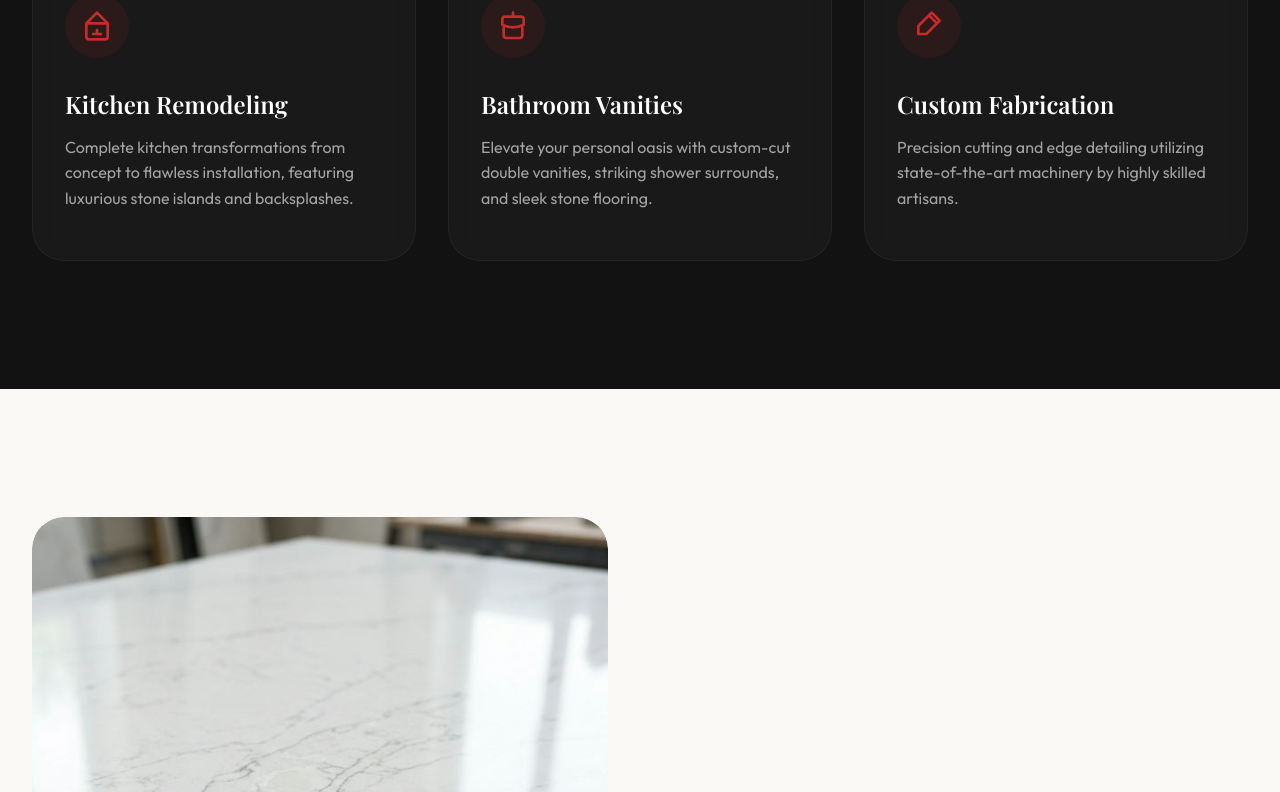
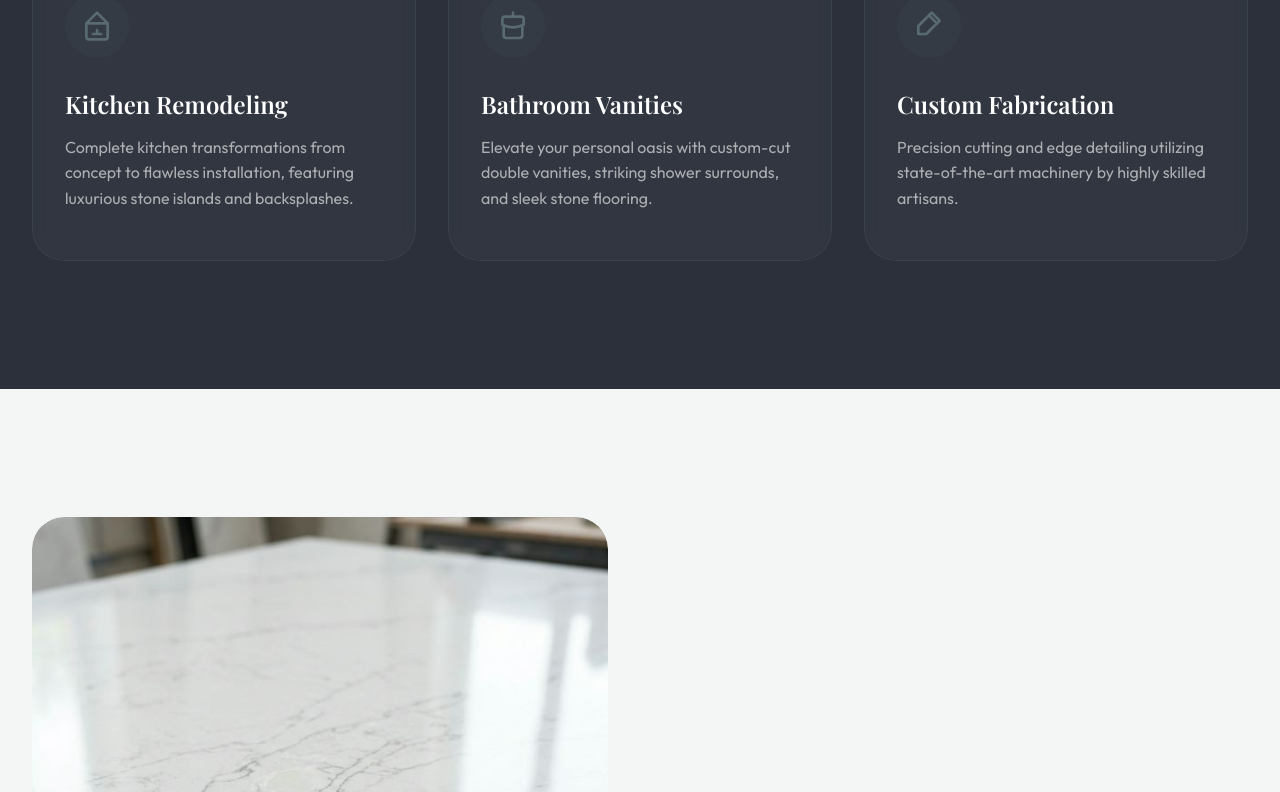
Before and after one commit to Shikatanorii/ac-stone-website, a plain HTML site: page index.html in a window 1280 px wide. Shown: the part 2008-2800 px from the top of the page. Drawn offline with nearby package versions, Linux system fonts and the light colour scheme; a web font is replaced by a local one.

Commit message:
Revamp color scheme: Premium Marble theme

```diff
--- a/css/styles.css
+++ b/css/styles.css
@@ -1,15 +1,15 @@
 /* --- CSS Variables & Design Tokens --- */
 :root {
     /* Colors */
-    --clr-background: #FAF9F6; /* Soft Off-White for a natural stone feel */
+    --clr-background: #F4F6F6; /* Cool Marble White */
     --clr-surface: #FFFFFF;
-    --clr-dark: #121212;
-    --clr-darker: #0A0A0A;
+    --clr-dark: #2B303A; /* Deep Charcoal Slab */
+    --clr-darker: #1E2229;
 
-    /* AC Stone Corp Brand Colors */
-    --clr-primary: #C92A2A; /* Deep striking Red */
-    --clr-primary-hover: #E03131;
-    --clr-accent: #D4AF37; /* Gold accent for luxury */
+    /* AC Stone Corp Brand Colors - Marble Theme */
+    --clr-primary: #5A6A72; /* Premium Slate Grey */
+    --clr-primary-hover: #455259;
+    --clr-accent: #CBAA77; /* Subtle Champagne Gold */
 
     /* Text Colors */
     --clr-text: #2D2D2D;
@@ -166,7 +166,7 @@ h1, h2, h3, h4, h5, h6 {
 .btn-primary:hover {
     background-color: var(--clr-primary-hover);
     transform: translateY(-2px);
-    box-shadow: 0 10px 20px rgba(201, 42, 42, 0.2);
+    box-shadow: 0 10px 20px rgba(90, 106, 114, 0.2);
 }
 
 .btn-secondary {
@@ -489,7 +489,7 @@ h1, h2, h3, h4, h5, h6 {
 .service-icon {
     width: 64px;
     height: 64px;
-    background: rgba(201, 42, 42, 0.1);
+    background: rgba(90, 106, 114, 0.1);
     color: var(--clr-primary);
     border-radius: var(--radius-pill);
     display: flex;
@@ -650,7 +650,7 @@ h1, h2, h3, h4, h5, h6 {
 .contact-form select:focus,
 .contact-form textarea:focus {
     border-color: var(--clr-primary);
-    box-shadow: 0 0 0 4px rgba(201, 42, 42, 0.1);
+    box-shadow: 0 0 0 4px rgba(90, 106, 114, 0.1);
 }
 
 /* --- Footer --- */
--- a/js/animations.js
+++ b/js/animations.js
@@ -24,7 +24,7 @@ const interactiveElements = document.querySelectorAll('a, button, .service-card,
 interactiveElements.forEach(el => {
     el.addEventListener('mouseenter', () => {
         cursorOutline.style.transform = 'translate(-50%, -50%) scale(1.5)';
-        cursorOutline.style.backgroundColor = 'rgba(201, 42, 42, 0.1)';
+        cursorOutline.style.backgroundColor = 'rgba(90, 106, 114, 0.1)';
         cursorOutline.style.borderColor = 'var(--clr-primary-hover)';
     });
     el.addEventListener('mouseleave', () => {
```
